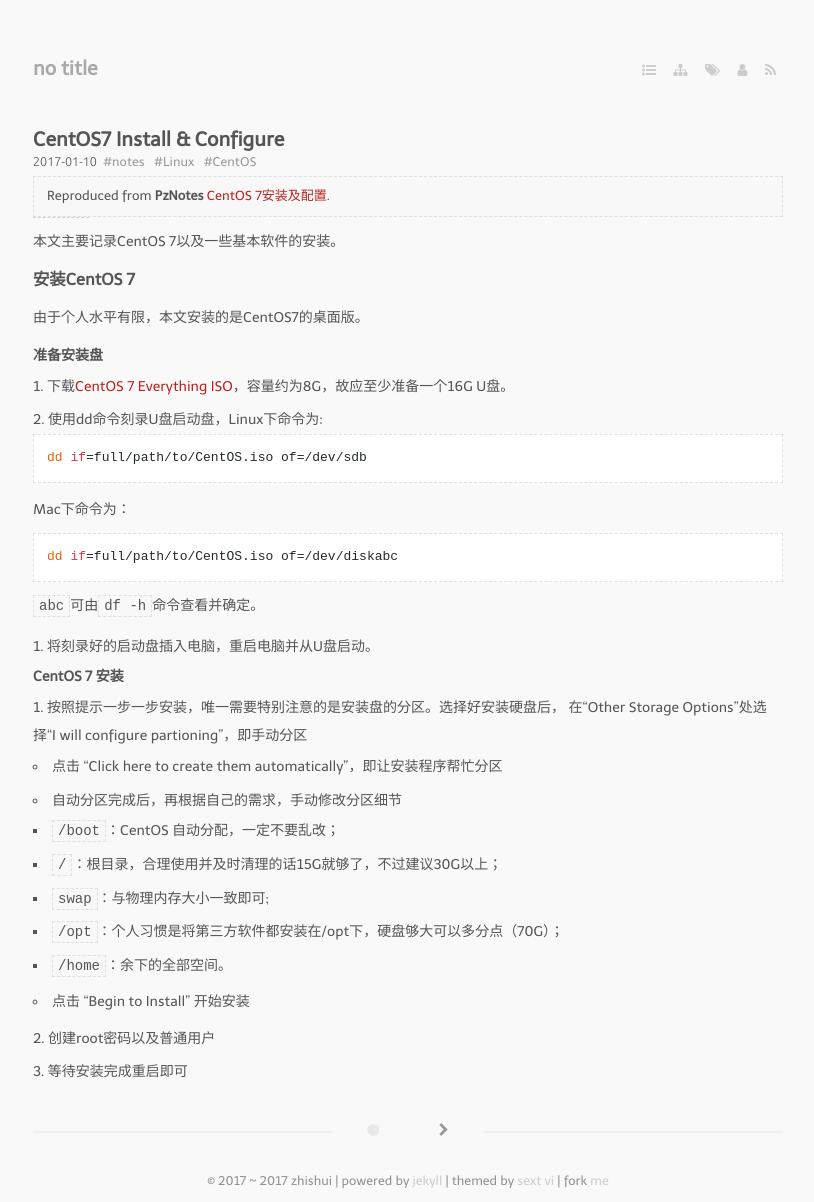
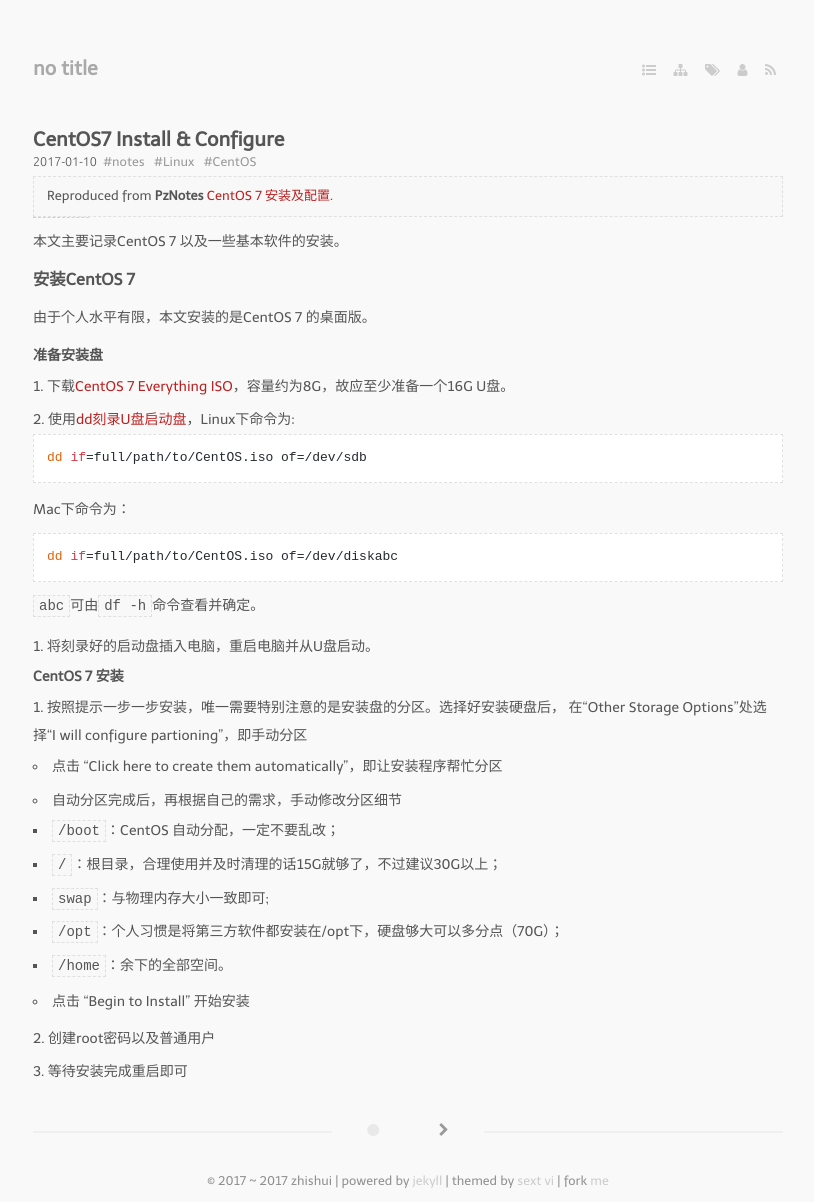
Before and after one commit to bizhishui/bizhishui.github.io, a Jekyll site: the page built from _posts/2017-01-10-CentOS7-Install-Configure.md, in a window 1280 px wide. Shown: the whole page, without its empty margins (232-1046 px from the left). Built offline with Jekyll 4.4.1, drawn with Linux system fonts in a browser that asks for light colours; nearby versions of some CDN libraries; some web fonts are replaced; a script that is not in the unit is left out.

Commit message:
markdown correct

````diff
--- a/_posts/2017-01-10-CentOS7-Install-Configure.md
+++ b/_posts/2017-01-10-CentOS7-Install-Configure.md
@@ -10,18 +10,18 @@
 ---
 
 
-> Reproduced from **PzNotes** [CentOS 7安装及配置](https://whu-pzhang.github.io/linux-environment-for-seismology-research.html).
+> Reproduced from **PzNotes** [CentOS 7 安装及配置](https://whu-pzhang.github.io/linux-environment-for-seismology-research.html).
 
 ---
 
-本文主要记录CentOS 7以及一些基本软件的安装。
+本文主要记录CentOS 7 以及一些基本软件的安装。
 
 ### 安装CentOS 7
-由于个人水平有限，本文安装的是CentOS7的桌面版。
+由于个人水平有限，本文安装的是CentOS 7 的桌面版。
 
 #### 准备安装盘
 1. 下载[CentOS 7 Everything ISO](https://github.com/bizhishui/bizhishui.github.io)，容量约为8G，故应至少准备一个16G U盘。
-2. 使用dd命令刻录U盘启动盘，Linux下命令为:
+2. 使用[dd刻录U盘启动盘](https://wiki.centos.org/HowTos/InstallFromUSBkey)，Linux下命令为:
 ```
 dd if=full/path/to/CentOS.iso of=/dev/sdb
 ```
@@ -39,11 +39,11 @@
 在“Other Storage Options”处选择“I will configure partioning”，即手动分区
 - 点击 “Click here to create them automatically”，即让安装程序帮忙分区
 - 自动分区完成后，再根据自己的需求，手动修改分区细节
-  - `/boot`：CentOS 自动分配，一定不要乱改；
-  - `/`：根目录，合理使用并及时清理的话15G就够了，不过建议30G以上；
-  - `swap`：与物理内存大小一致即可;
-  - `/opt`：个人习惯是将第三方软件都安装在/opt下，硬盘够大可以多分点（70G）；
-  - `/home`：余下的全部空间。
+  + `/boot`：CentOS 自动分配，一定不要乱改；
+  + `/`：根目录，合理使用并及时清理的话15G就够了，不过建议30G以上；
+  + `swap`：与物理内存大小一致即可;
+  + `/opt`：个人习惯是将第三方软件都安装在/opt下，硬盘够大可以多分点（70G）；
+  + `/home`：余下的全部空间。
 - 点击 “Begin to Install” 开始安装
 2. 创建root密码以及普通用户
 3. 等待安装完成重启即可
````
